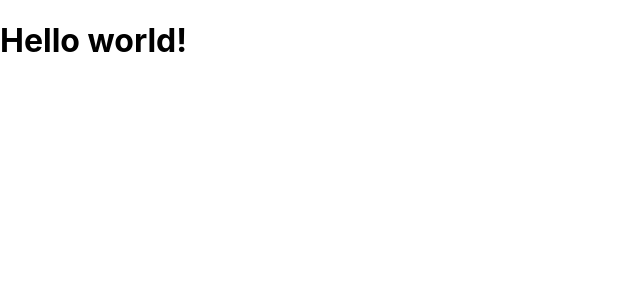
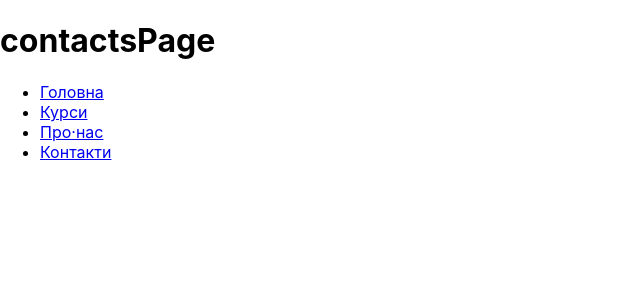
Before and after one commit to BullaVitaliy/Fitness-school, a React (Create React App) app: page /contacts in a window 1280 px wide. Shown: the top 300 px of the page, without its empty margins (0-640 px from the left). Built offline with nearby package versions, Linux system fonts and the light colour scheme.

Commit message:
basic routing and menu

```diff
--- a/package.json
+++ b/package.json
@@ -8,6 +8,7 @@
     "@testing-library/user-event": "^13.5.0",
     "react": "^17.0.2",
     "react-dom": "^17.0.2",
+    "react-router-dom": "^6.2.1",
     "react-scripts": "5.0.0",
     "web-vitals": "^2.1.4"
   },
@@ -46,7 +47,7 @@
   },
   "lint-staged": {
     "*.{js, jsx}": [
-      "node_modules/.bin/eslint --max-warnings=0",
+      "node_modules/.bin/eslint",
       "prettier --write",
       "git add"
     ]
--- a/src/App.js
+++ b/src/App.js
@@ -1,10 +1,19 @@
 import React from 'react';
 import './App.css';
+
+//PAGES
+import AboutPage from './pages/aboutPage';
+import ContactsPage from './pages/contactsPage';
+import CoursesPage from './pages/coursesPage';
+import HomePage from './pages/homePage';
+
+//Routes and menu
+import RoutesMenu from './routes/routesMenu';
 
 function App() {
   return (
     <div className="App">
-      <h1>Hello world!</h1>
+      <RoutesMenu />
     </div>
   );
 }
--- a/src/pages/aboutPage.js
+++ b/src/pages/aboutPage.js
@@ -1 +1,11 @@
-import React from "react";
+import React from 'react';
+
+function aboutPage() {
+  return (
+    <>
+      <h1>aboutPage</h1>
+    </>
+  );
+}
+
+export default aboutPage;
--- a/src/pages/contactsPage.js
+++ b/src/pages/contactsPage.js
@@ -0,0 +1,11 @@
+import React from 'react';
+
+function contactsPage() {
+  return (
+    <>
+      <h1>contactsPage</h1>
+    </>
+  );
+}
+
+export default contactsPage;
--- a/src/pages/coursesPage.js
+++ b/src/pages/coursesPage.js
@@ -0,0 +1,11 @@
+import React from 'react';
+
+function coursesPage() {
+  return (
+    <>
+      <h1>coursesPage</h1>
+    </>
+  );
+}
+
+export default coursesPage;
--- a/src/pages/homePage.js
+++ b/src/pages/homePage.js
@@ -1,9 +1,11 @@
-import React from "react";
+import React from 'react';
 
-function homePage () {
+function homePage() {
+  return (
+    <>
+      <h1>homePage</h1>
+    </>
+  );
+}
 
-
-    return (
-
-    )
-}
+export default homePage;
--- /dev/null
+++ b/src/routes/routesMenu.js
@@ -0,0 +1,51 @@
+import React from 'react';
+import { BrowserRouter, Route, Routes, Link } from 'react-router-dom';
+
+//PAGES
+import ContactsPage from './../pages/contactsPage';
+import AboutPage from './../pages/aboutPage';
+import CoursesPage from './../pages/coursesPage';
+import HomePage from './../pages/homePage';
+
+function routesMenu() {
+  return (
+    <BrowserRouter>
+      <Routes>
+        <Route path="/contacts" element={<ContactsPage />} />
+        <Route path="/about" element={<AboutPage />} />
+        <Route path="/courses" element={<CoursesPage />} />
+        <Route path="/" element={<HomePage />} />
+        <Route path="*" element={<h2>Erorr 404</h2>} />
+      </Routes>
+
+      <div>
+        <nav>
+          <ul>
+            <li>
+              <Link className="homeLink" to="/">
+                Головна
+              </Link>
+            </li>
+            <li>
+              <Link className="coursesLink" to="/courses">
+                Курси
+              </Link>
+            </li>
+            <li>
+              <Link className="aboutLink" to="/about">
+                Про·нас
+              </Link>
+            </li>
+            <li>
+              <Link className="contactsLink" to="/contacts">
+                Контакти
+              </Link>
+            </li>
+          </ul>
+        </nav>
+      </div>
+    </BrowserRouter>
+  );
+}
+
+export default routesMenu;
```
Also changed, not shown: src/routes/routes.js (deleted), 1 other file (tests, documents, lock files or other folders).
